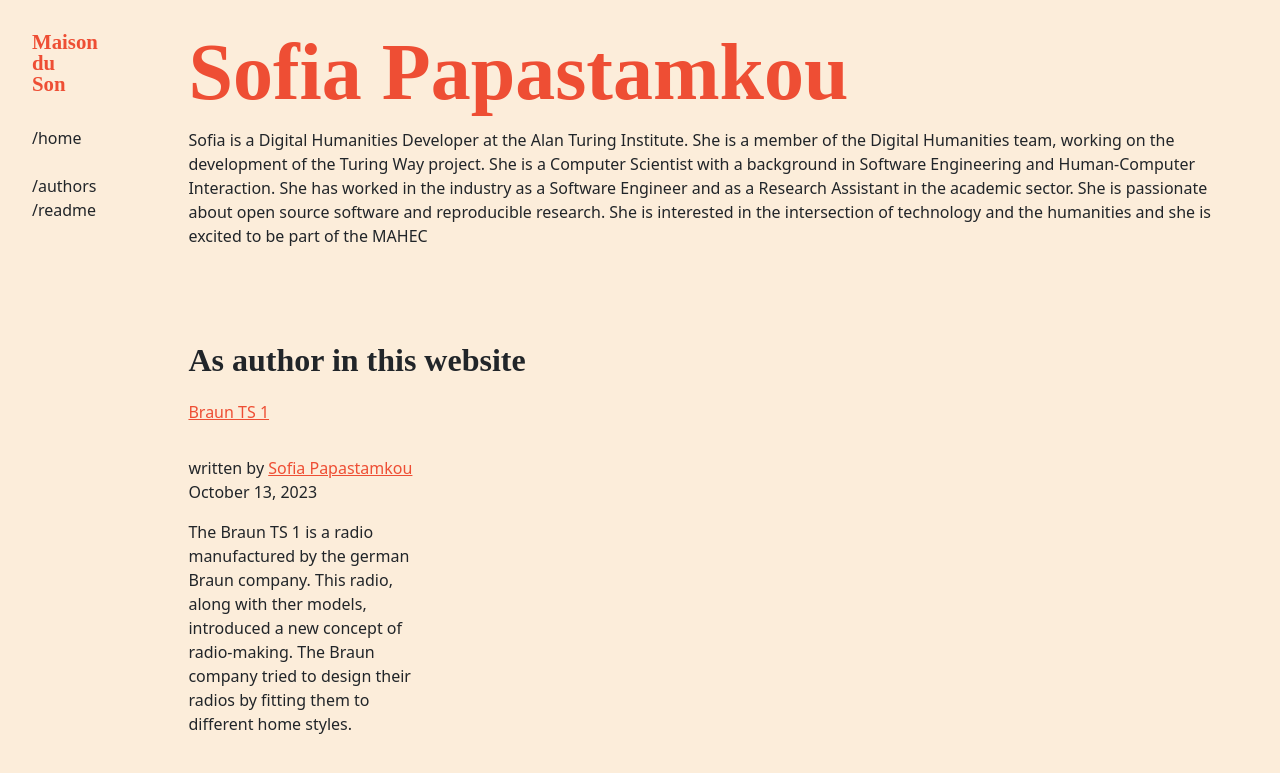
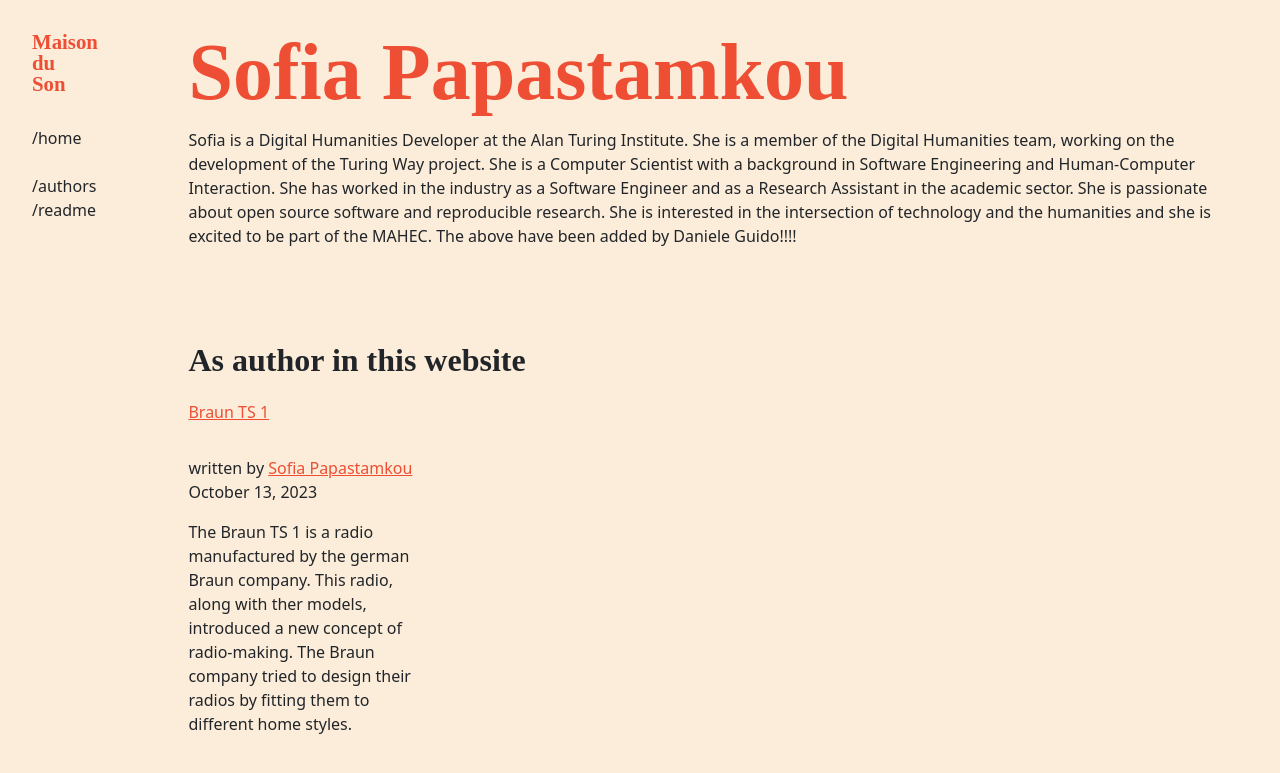
Before and after one commit to C2DH/mahec-digital-history, a Jekyll site: the page built from _people/sofia-papastamkou.md, in a window 1280 px wide. Shown: the top 773 px of the page. Built offline with Jekyll 4.4.1, drawn with Linux system fonts in a browser that asks for light colours; some web fonts are replaced.

Commit message:
Update sofia-papastamkou.md

```diff
--- a/_people/sofia-papastamkou.md
+++ b/_people/sofia-papastamkou.md
@@ -6,4 +6,4 @@ subheading: Digital Humanities Developer
 title: Sofia Papastamkou
 ---
 
-Sofia is a Digital Humanities Developer at the Alan Turing Institute. She is a member of the Digital Humanities team, working on the development of the Turing Way project. She is a Computer Scientist with a background in Software Engineering and Human-Computer Interaction. She has worked in the industry as a Software Engineer and as a Research Assistant in the academic sector. She is passionate about open source software and reproducible research. She is interested in the intersection of technology and the humanities and she is excited to be part of the MAHEC
+Sofia is a Digital Humanities Developer at the Alan Turing Institute. She is a member of the Digital Humanities team, working on the development of the Turing Way project. She is a Computer Scientist with a background in Software Engineering and Human-Computer Interaction. She has worked in the industry as a Software Engineer and as a Research Assistant in the academic sector. She is passionate about open source software and reproducible research. She is interested in the intersection of technology and the humanities and she is excited to be part of the MAHEC. The above have been added by Daniele Guido!!!!
```
